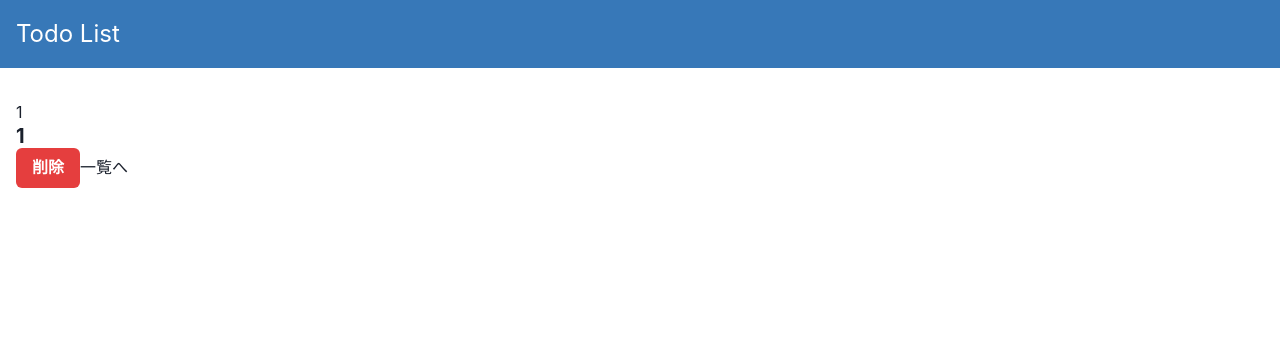
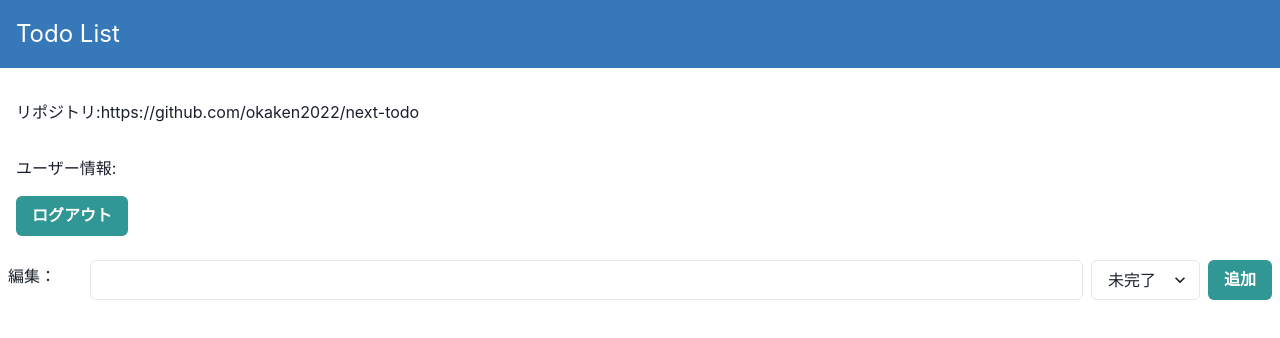
Before and after one commit to okaken2022/recoas, a Next.js app: page /1 in a window 1280 px wide. Shown: the top 338 px of the page. Built offline with nearby package versions, Linux system fonts and the light colour scheme; no server answers.

Commit message:
編集ページ todoの取得

```diff
--- a/pages/[id].tsx
+++ b/pages/[id].tsx
@@ -1,23 +1,32 @@
-import { Box, Button, ButtonGroup, Heading, Spacer, Text } from '@chakra-ui/react';
+import {
+  Box,
+  Button,
+  ButtonGroup,
+  Flex,
+  FormLabel,
+  Input,
+  Select,
+} from '@chakra-ui/react';
 import { DocumentData, DocumentSnapshot, doc, getDoc, query } from 'firebase/firestore';
 import Link from 'next/link';
 import { useRouter } from 'next/router';
 import { Header } from '@/components/Header';
 import { useContext, useEffect, useState } from 'react';
 import { Todo } from '@/types/todo';
-import { AuthContext, db, useAuth } from '@/hooks/firebase';
+import { AuthContext, db, useAuth, useLogout } from '@/hooks/firebase';
 
 export default function detail() {
+  const [editTodo, setEditTodo] = useState<Todo>({ title: '', status: '' });
   const [todo, setTodo] = useState<Todo>({ title: '', status: '' });
+  const [todos, setTodos] = useState<DocumentData[]>([]);
 
   const auth = useAuth();
   const currentUser = auth.currentUser;
   const user = useContext(AuthContext);
 
-  const router = useRouter()
-  const { id } = router.query
-  console.log (id);
-  console.log (currentUser?.uid);
+  const router = useRouter();
+  const { id } = router.query;
+  const { logout } = useLogout(router);
 
   // idを使いコレクションからtodoのドキュメントを持ってくる
   // 画面が遷移する場合はglobalstateで管理するか、firestoreから取ってくるしかない
@@ -26,27 +35,76 @@ export default function detail() {
     /* 編集するTodoを取得する */
   }
 
-  const targetTodo = async() => {
+  const targetTodo = async () => {
     if (!currentUser) return;
     const userDocumentRef = doc(db, 'users', currentUser.uid, 'todos', id);
     getDoc(userDocumentRef).then((documentSnapshot: DocumentSnapshot<DocumentData>) => {
-    console.log(documentSnapshot.data());
-  })}
+      setEditTodo(documentSnapshot.data());
+    });
+  };
 
-  targetTodo();
+  const onSubmit = ({ title, status }: { title: string; status: string }) => {
+    // createTodo(title, status);
+    console.log(todos);
+    setTodos(todos);
+  };
+
+  const handleKeyDown = (
+    e: React.KeyboardEvent<HTMLInputElement>,
+    { title, status }: { title: string; status: string },
+  ) => {
+    if (e.key === 'Enter') onSubmit({ title, status });
+  };
 
   return (
     <>
-    <Header />
-    <Box p='4'>
-    <Text>{id}</Text>
-      <Heading size='md'>{id}</Heading>
-    <Spacer />
-    <ButtonGroup gap='2'>
-      <Button colorScheme='red'>削除</Button>
-    </ButtonGroup>
-    <Link href='/'>一覧へ</Link>
-    </Box>
+      <Header />
+      {/* ユーザー情報 */}
+      <Box p={4}>
+        <Flex>
+          <p>リポジトリ:</p>
+          <Link href='https://github.com/okaken2022/next-todo'>
+            https://github.com/okaken2022/next-todo
+          </Link>
+        </Flex>
+      </Box>
+
+      <Box p={4}>
+        <p>ユーザー情報:{user?.email}</p>
+        <Button mt={4} colorScheme='teal' onClick={logout}>
+          ログアウト
+        </Button>
+      </Box>
+
+      {/* Todoの追加フォーム */}
+      <Box p='2'>
+        <Flex minWidth='max-content' alignItems='center' gap='2'>
+          <FormLabel width="80px" htmlFor='name'>編集：</FormLabel>
+          <Input
+            onChange={(e) => setTodo({ ...todo, title: e.target.value })}
+            type='text'
+            width='100%'
+            id='name'
+            placeholder={editTodo.title}
+            onKeyDown={(e) => handleKeyDown(e, todo)}
+          />
+          <Select width='140px' onChange={(e) => setTodo({ ...todo, status: e.target.value })}>
+            <option value='未完了'>未完了</option>
+            <option value='着手'>着手</option>
+            <option value='完了'>完了</option>
+          </Select>
+          <ButtonGroup gap='2'>
+            <Button
+              colorScheme='teal'
+              onClick={() => {
+                onSubmit(todo);
+              }}
+            >
+              追加
+            </Button>
+          </ButtonGroup>
+        </Flex>
+      </Box>
     </>
   );
 }
```
